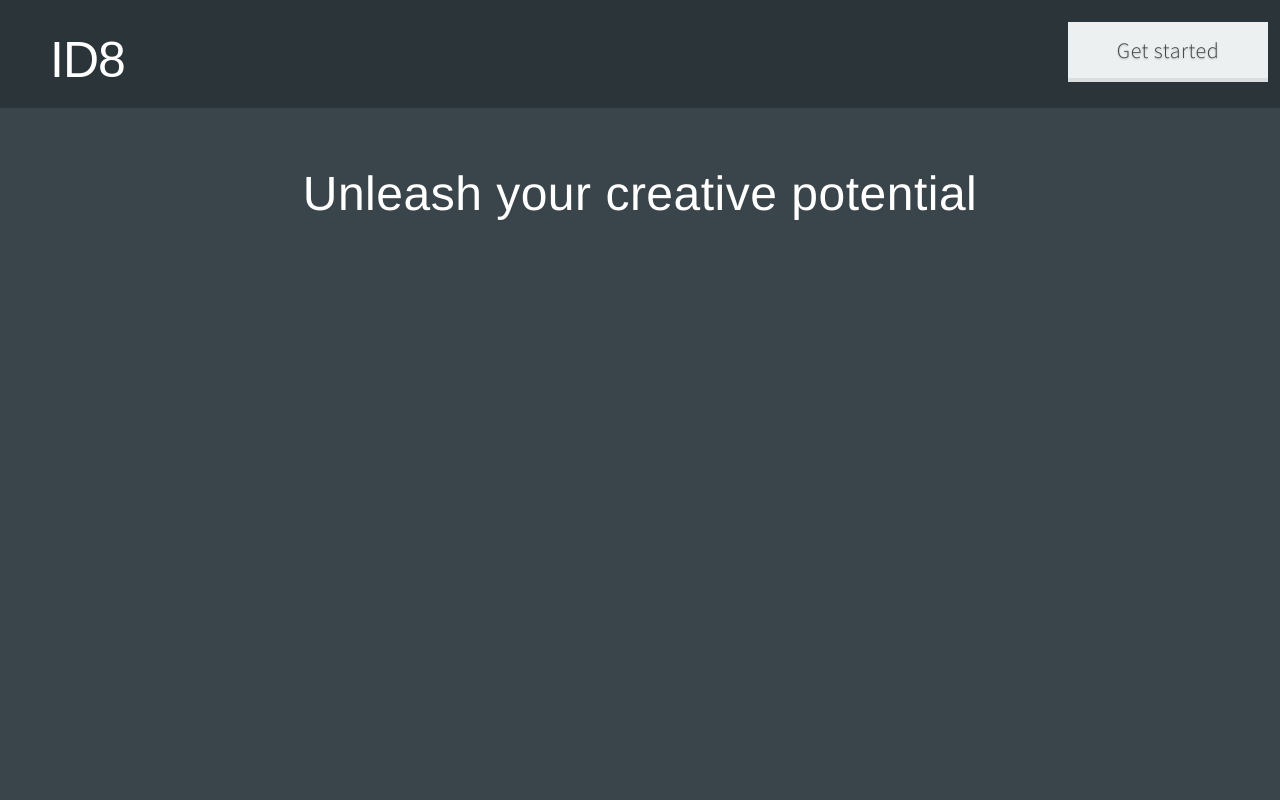
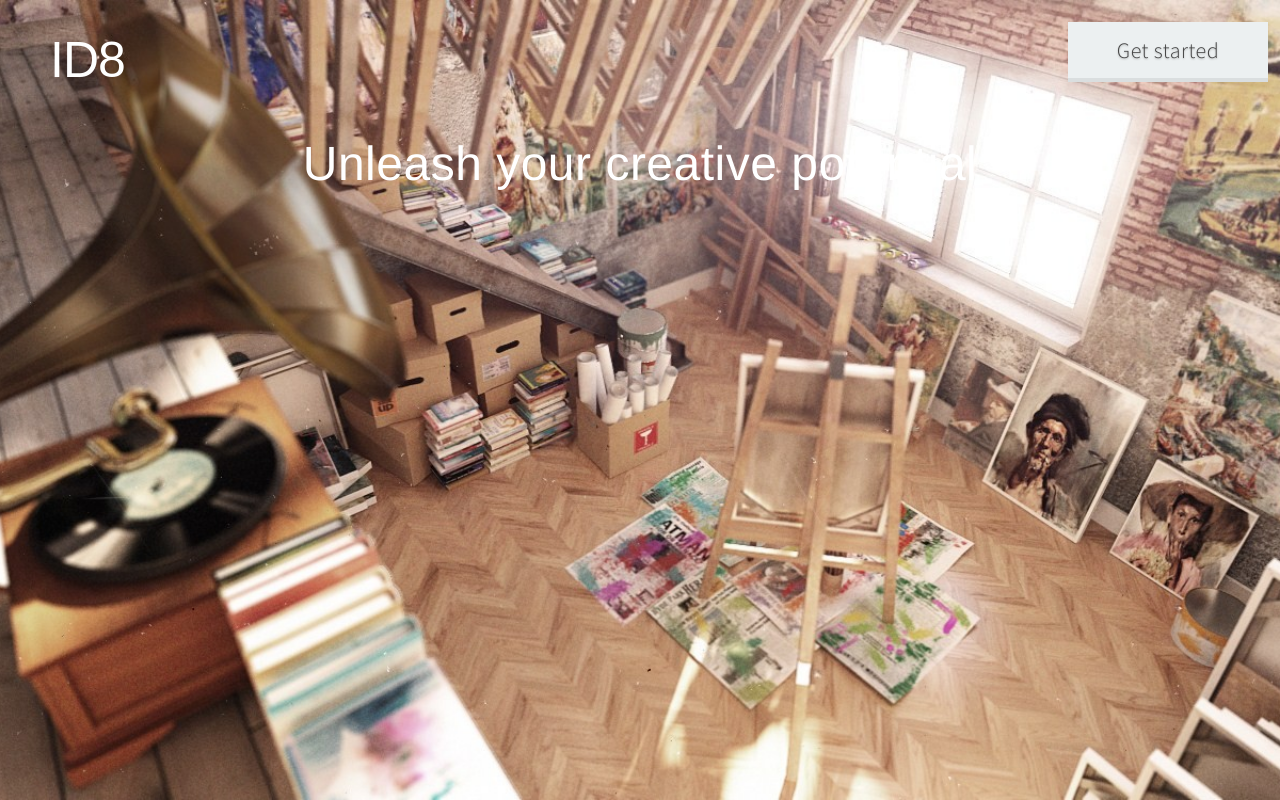
Before and after one commit to lawrencelm/ID8-Web, a plain HTML site: page index.html in a window 1280 px wide. Drawn offline with Linux system fonts and the light colour scheme.

Commit message:
background and new menu

```diff
--- a/css/style.css
+++ b/css/style.css
@@ -30,7 +30,7 @@ line-height: 50.4000015258789px;
 margin-bottom: 10px;
 margin-left: 0px;
 margin-right: 0px;
-margin-top: 170px;
+margin-top: 140px;
 text-align: center;
 text-rendering: geometricprecision;
 text-transform: none;
@@ -54,7 +54,7 @@ width: 1280px;
 
 .id8menu {
 	/*background-color:rgb(57, 69, 75);*/
-	background-color:rgb(43, 52, 56);
+	/*background-color:rgb(43, 52, 56);*/
 	height:4.5em;
 }
 
@@ -84,12 +84,21 @@ width: 1280px;
   box-shadow: none;
 }
 
+html {
+	background-image: url(../bg/artist-studio.jpg);
+  background-position: center center;
+  background-repeat: no-repeat;
+  background-size: cover;
+    height: 100%;
+  overflow: hidden;
+}
+
 /*********************************************************************************/
 /* Basic                                                                         */
 /*********************************************************************************/
 
 	body {
-		background: rgb(57, 69, 75);
+		/*background: rgb(57, 69, 75);*/
 	}
 
 		body.loading {
```
